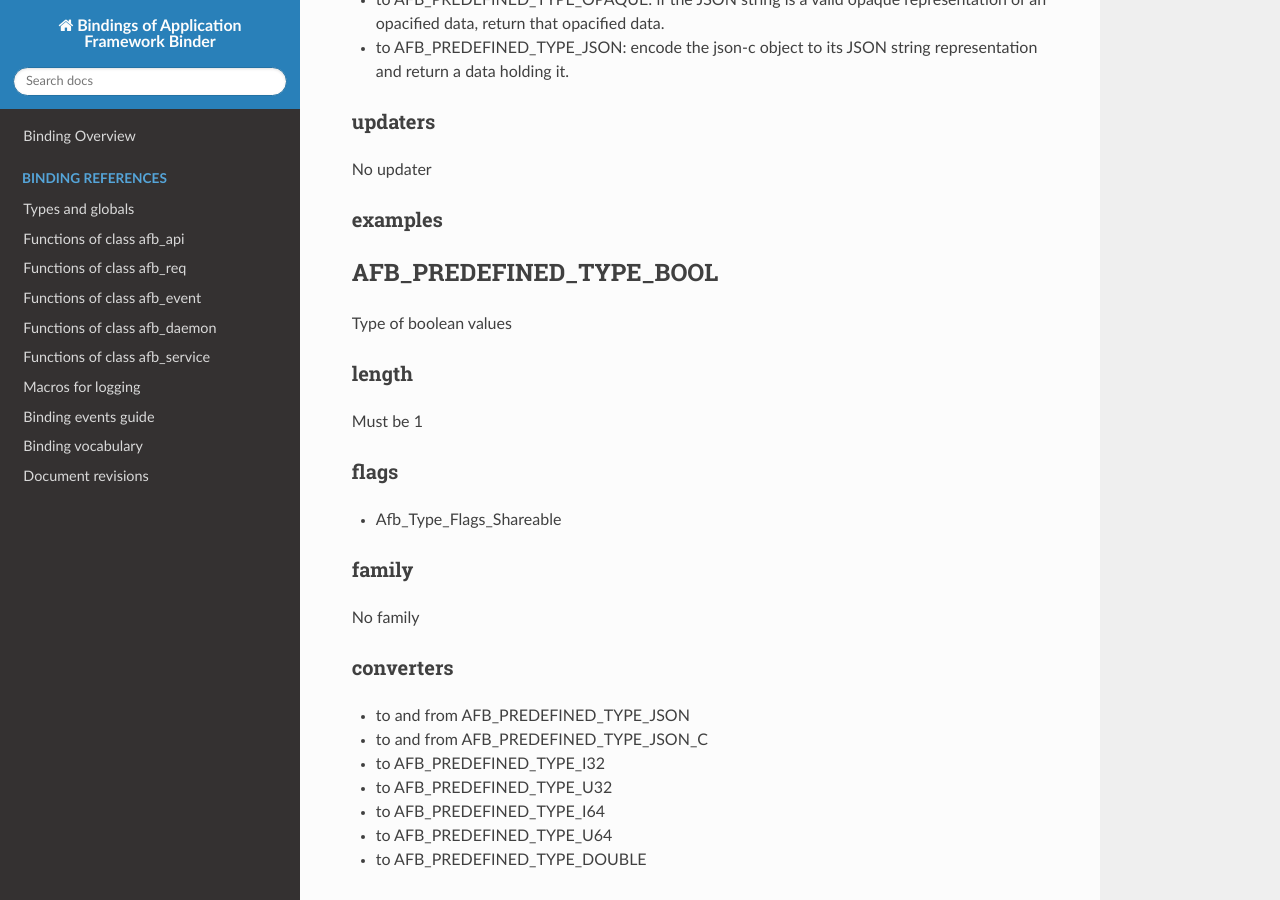
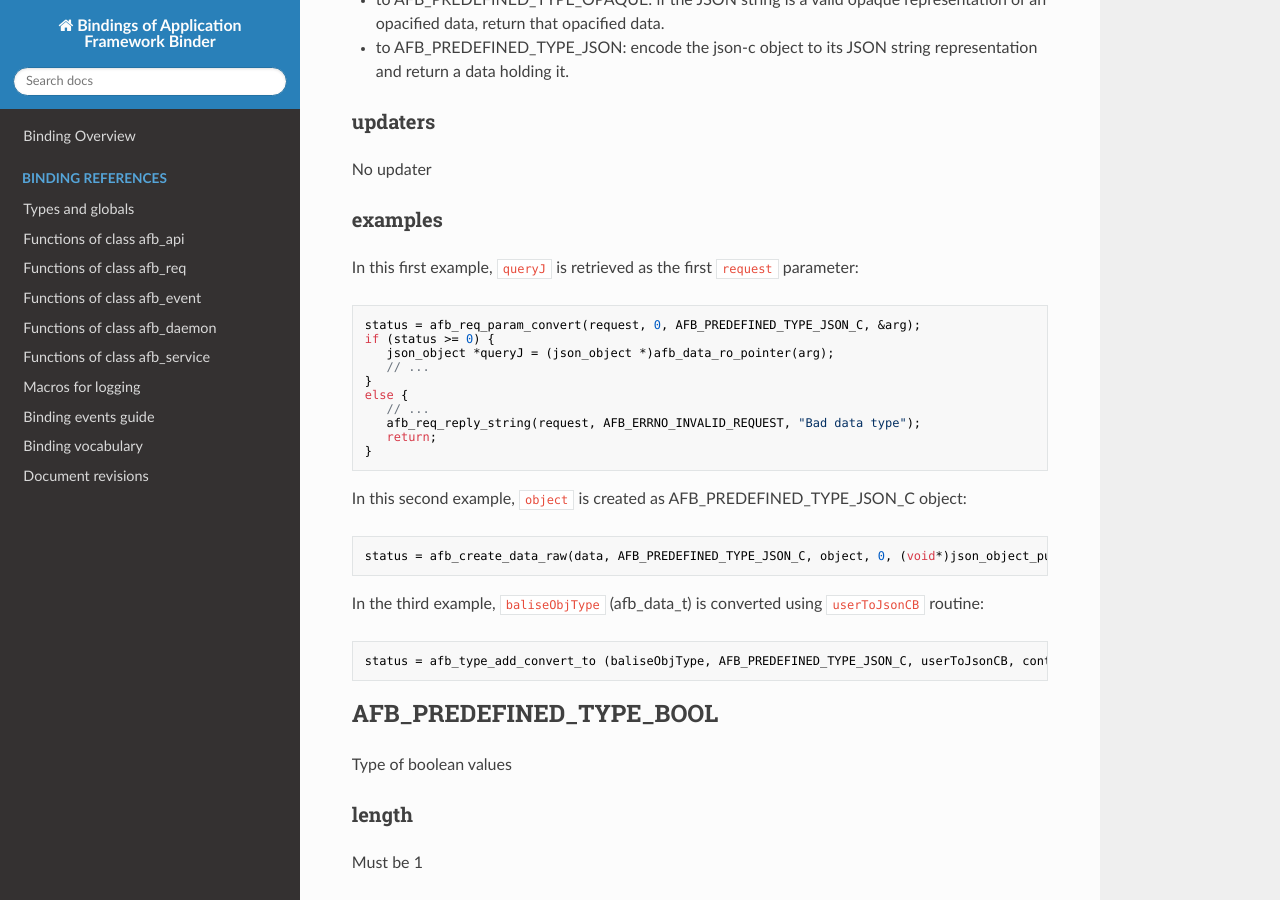
Before and after one commit to redpesk-core/afb-binding, an MkDocs documentation site: the page built from docs/reference-v4/predefined-afb-type.md, in a window 1280 px wide and 900 px high, scrolled down 5186 px. Built offline with MkDocs 1.6.1, drawn with Linux system fonts in a browser that asks for light colours; nearby versions of some CDN libraries; old or Windows-style settings are respelled for this version of MkDocs.

Commit message:
[DOC][#7620] Add JSON_C predefined type examples

````diff
--- a/docs/reference-v4/predefined-afb-type.md
+++ b/docs/reference-v4/predefined-afb-type.md
@@ -249,7 +249,32 @@ No updater
 
 ### examples
 
+In this first example, `queryJ` is retrieved as the first `request` parameter:
 
+```c
+status = afb_req_param_convert(request, 0, AFB_PREDEFINED_TYPE_JSON_C, &arg);
+if (status >= 0) {
+   json_object *queryJ = (json_object *)afb_data_ro_pointer(arg);
+   // ...
+}
+else {
+   // ...
+   afb_req_reply_string(request, AFB_ERRNO_INVALID_REQUEST, "Bad data type");
+   return;
+}
+```
+
+In this second example, `object` is created as AFB_PREDEFINED_TYPE_JSON_C object:
+
+```c
+status = afb_create_data_raw(data, AFB_PREDEFINED_TYPE_JSON_C, object, 0, (void*)json_object_put, object)
+```
+
+In the third example, `baliseObjType` (afb_data_t) is converted using `userToJsonCB` routine:
+
+```c
+status = afb_type_add_convert_to (baliseObjType, AFB_PREDEFINED_TYPE_JSON_C, userToJsonCB, context);
+```
 
 ## AFB\_PREDEFINED\_TYPE\_BOOL
 
````
